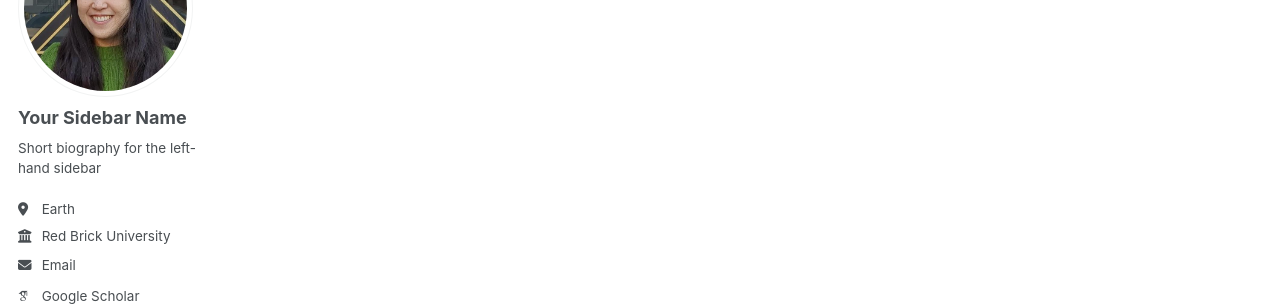
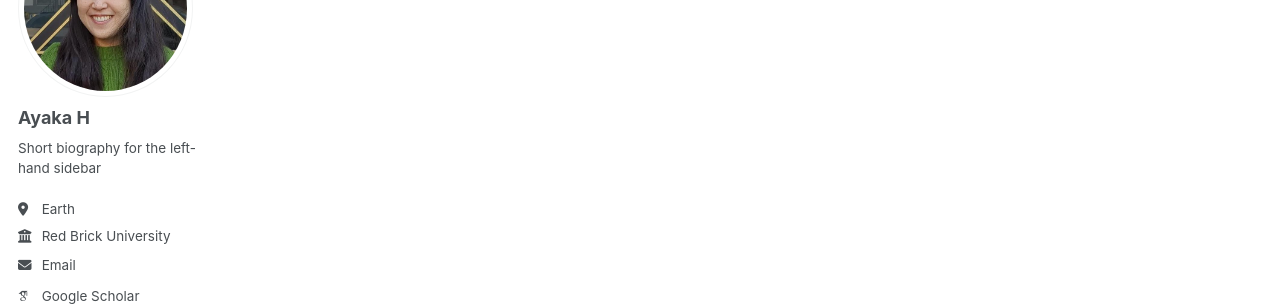
Before and after one commit to ahachisuka/ayakahach.github.io, a Jekyll site: the page built from _pages/about.md, in a window 1280 px wide. Shown: the part 181-487 px from the top of the page. Built offline with Jekyll 4.4.1, drawn with Linux system fonts in a browser that asks for light colours; some web fonts are replaced; a script bundle is joined from its source files by our own code; library files that are not in the unit come from our copies.

Commit message:
Add files via upload

```diff
--- a/_config.yml
+++ b/_config.yml
@@ -16,7 +16,7 @@ description              : &description "Ayaka's website"   # Update this with a
 url                      : https://ayakahach.github.io # The base hostname & protocol for your site e.g. "https://[your GitHub username].github.io",
                                                            # or if you already have some other page hosted on Github then use "https://[your GitHub username].github.io/[Your Repo Name]"
 baseurl                  : "" # the subpath of your site, e.g. "/blog"
-repository               : "academicpages/academicpages.github.io"
+repository               : "ahachisuka/ayakahach.github.io"
 
 # Site Author - The following control what appear as part of the author content on the side bar.
 #               If a field is blank the icon and link will not appear, otherwise it will be shown.
@@ -24,7 +24,7 @@ repository               : "academicpages/academicpages.github.io"
 author:
   # Biographic information
   avatar           : "profile.png"
-  name             : "Your Sidebar Name"
+  name             : "Ayaka H"
   pronouns         : # example: "she/her"
   bio              : "Short biography for the left-hand sidebar"
   location         : "Earth"
```
